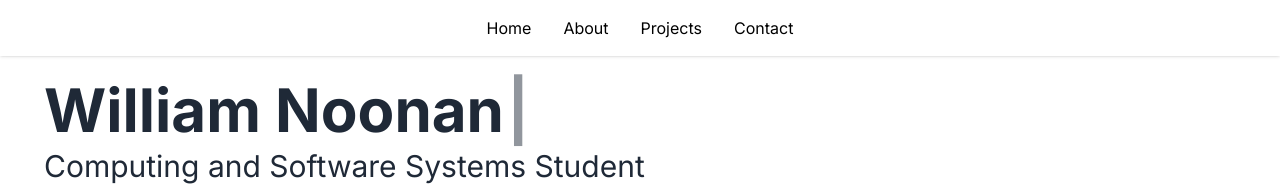
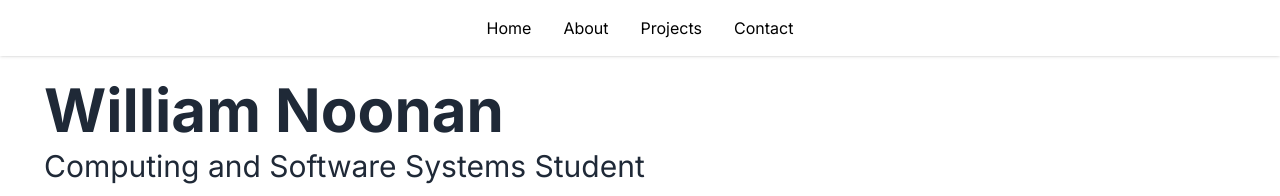
Before and after one commit to WillNoon/portfolio-website, a React (Create React App) app: page / in a window 1280 px wide. Shown: the top 196 px of the page. Built offline with nearby package versions, Linux system fonts and the light colour scheme.

Commit message:
Update Home.js

```diff
--- a/src/pages/Home.js
+++ b/src/pages/Home.js
@@ -9,8 +9,7 @@ function Home(){
                 <Typewriter
                     words={['William Noonan']}
                     loop={1}
-                    cursor
-                    cursorStyle="|"
+                    cursor={false}
                     typeSpeed={100}
                     deleteSpeed={0}
                     delaySpeed={1500}
```
